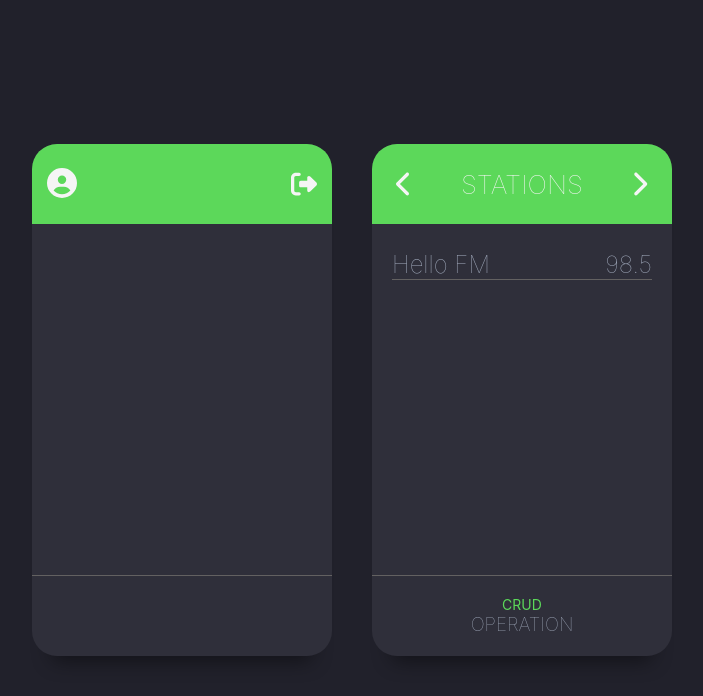
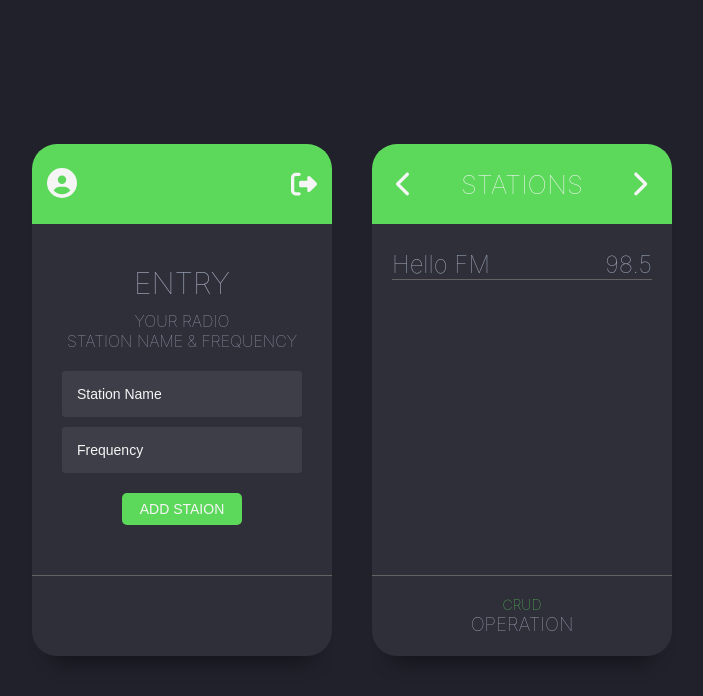
Before and after one commit to Avi-s-Work/radio_users, a React (Create React App) app: page / in a window 1280 px wide. Shown: the top 696 px of the page, without its empty margins (288-991 px from the left). Built offline with nearby package versions, Linux system fonts and the light colour scheme; no server answers.

Commit message:
entry_radio_station

```diff
--- /dev/null
+++ b/src/Components/MainRadioFrame/UserPanel/UserPanel.css
@@ -0,0 +1,11 @@
+.stationForm h1,
+p {
+  color: #a2abbd;
+  font-weight: lighter;
+  text-transform: uppercase;
+  text-align: center;
+}
+h1 {
+  font-size: 30px;
+  margin-bottom: 10px;
+}
--- a/src/Components/MainRadioFrame/UserPanel/UserPanel.js
+++ b/src/Components/MainRadioFrame/UserPanel/UserPanel.js
@@ -3,6 +3,7 @@ import { Link } from "react-router-dom";
 import { FontAwesomeIcon } from "@fortawesome/react-fontawesome";
 import { faUserCircle, faSignOutAlt } from "@fortawesome/free-solid-svg-icons";
 import useAuth from "../../../Hooks/useAuth";
+import "./UserPanel.css";
 
 const UserPanel = () => {
   const { user, logOut } = useAuth();
@@ -21,6 +22,17 @@ const UserPanel = () => {
             <FontAwesomeIcon icon={faSignOutAlt} />
           </Link>
         </div>
+        <div className="stationForm">
+          <h1>Entry</h1>
+          <p>Your Radio</p>
+          <p>Station Name &#38; Frequency</p>
+          <form>
+            <input type="text" placeholder="Station Name" />
+            <input type="text" placeholder="Frequency" />
+
+            <button type="submit">Add Staion</button>
+          </form>
+        </div>
         {/* Bottom Bar  */}
         <div className="bottomBar">
           <p>{user.displayName}</p>
--- a/src/Components/Registration/SignUp/SignUp.js
+++ b/src/Components/Registration/SignUp/SignUp.js
@@ -100,11 +100,7 @@ const SignUp = () => {
               </Link>
             </div>
 
-            <button
-              onClick={registrationHandler}
-              variant="outline-light"
-              type="submit"
-            >
+            <button onClick={registrationHandler} type="submit">
               Sign Up
             </button>
           </form>
```
